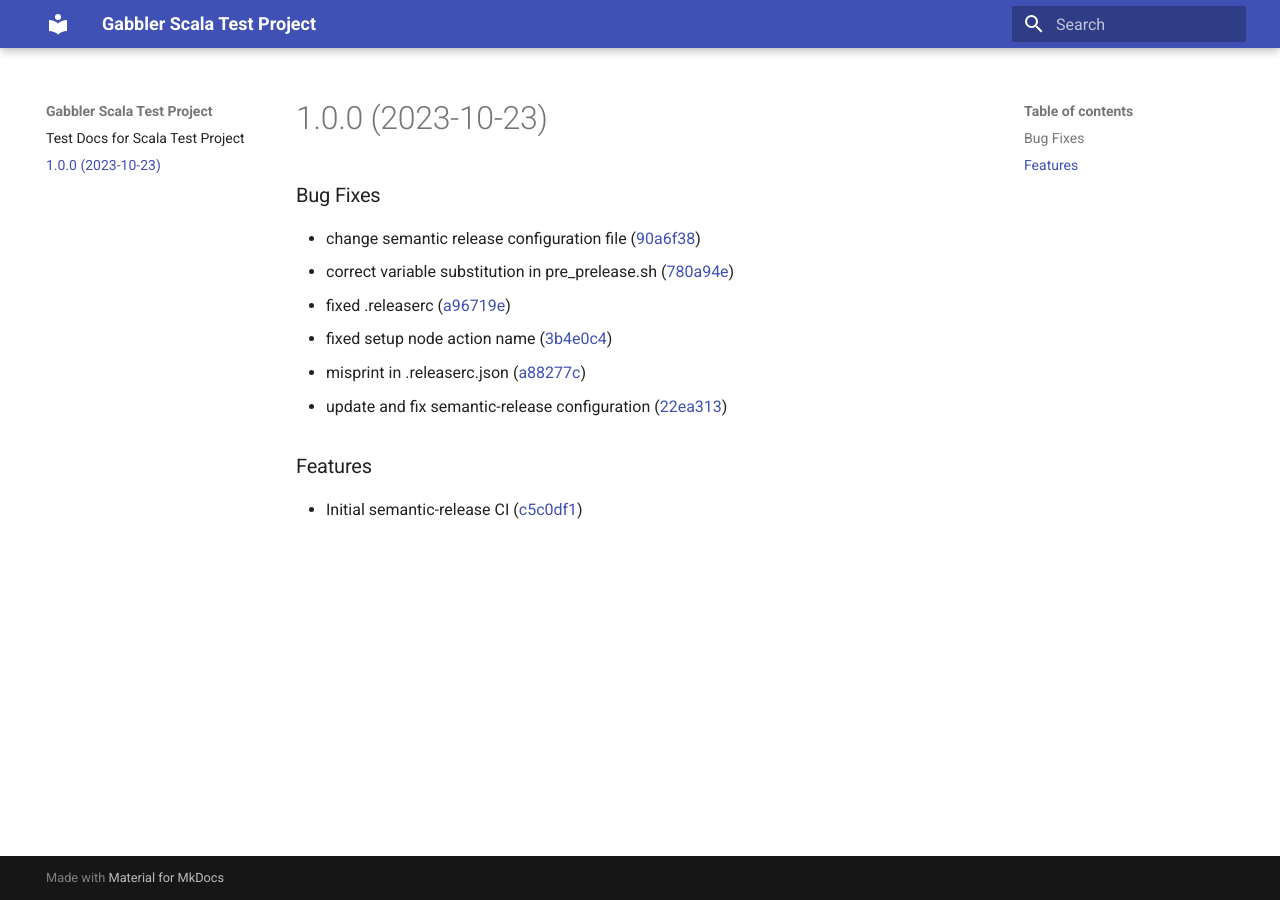
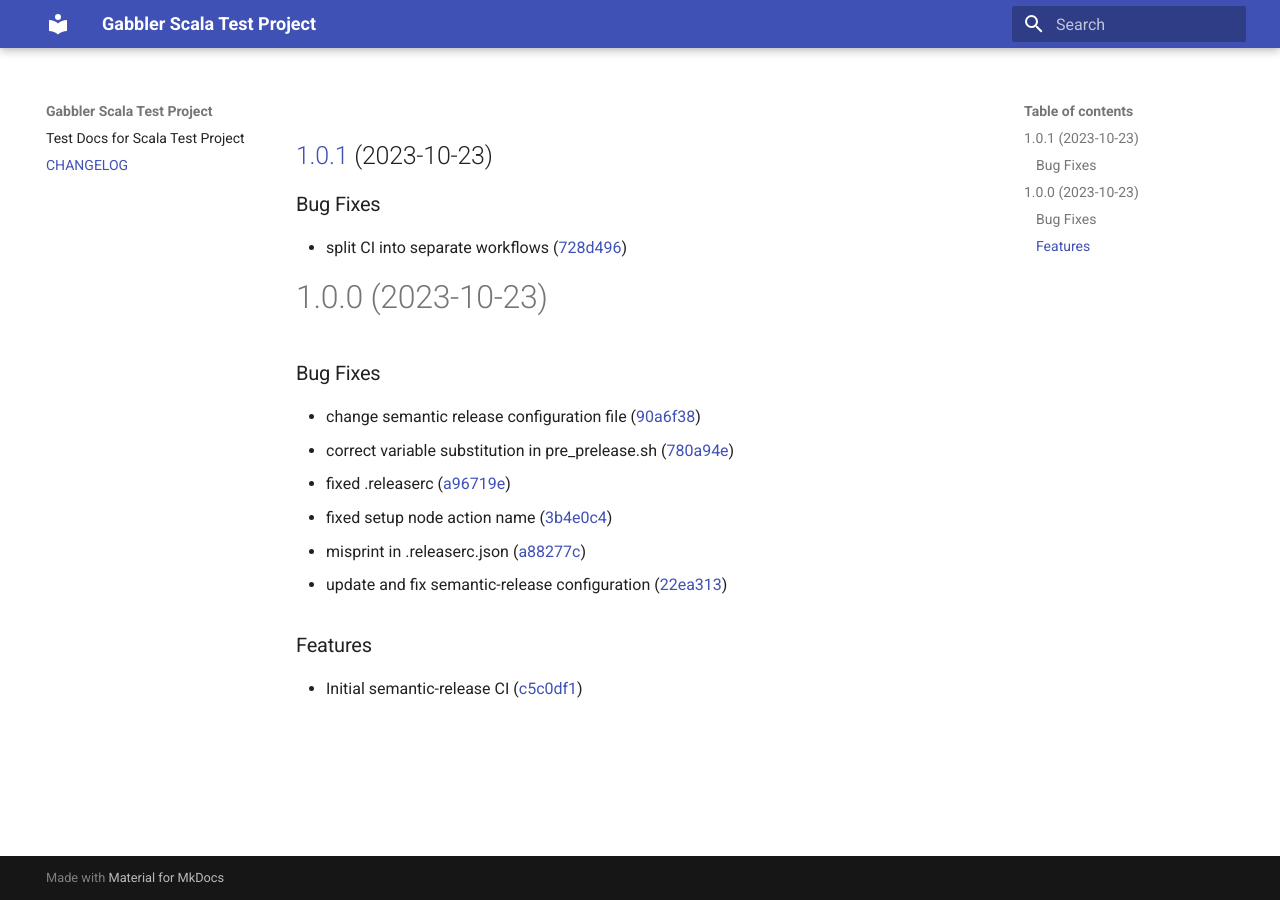
Before and after one commit to gabb1er/Scala-Test-Project, an MkDocs documentation site: the page built from docs/CHANGELOG.md, in a window 1280 px wide. Built offline with MkDocs 1.6.1 and Material for MkDocs 9.7.7, drawn with Linux system fonts in a browser that asks for light colours.

Commit message:
chore (release): 1.0.1 [skip ci]
## [1.0.1](https://github.com/gabb1er/Scala-Test-Project/compare/v1.0.0...v1.0.1) (2023-10-23)

### Bug Fixes

* split CI into separate workflows ([728d496](https://github.com/gabb1er/Scala-Test-Project/commit/728d496569697a9fededb9a2b7445390f35690bb))

```diff
--- a/docs/CHANGELOG.md
+++ b/docs/CHANGELOG.md
@@ -1,3 +1,10 @@
+## [1.0.1](https://github.com/gabb1er/Scala-Test-Project/compare/v1.0.0...v1.0.1) (2023-10-23)
+
+
+### Bug Fixes
+
+* split CI into separate workflows ([728d496](https://github.com/gabb1er/Scala-Test-Project/commit/728d496569697a9fededb9a2b7445390f35690bb))
+
 # 1.0.0 (2023-10-23)
 
 
```
Also changed, not shown: docs/index.md (+1 -1 lines), 1 other file.
